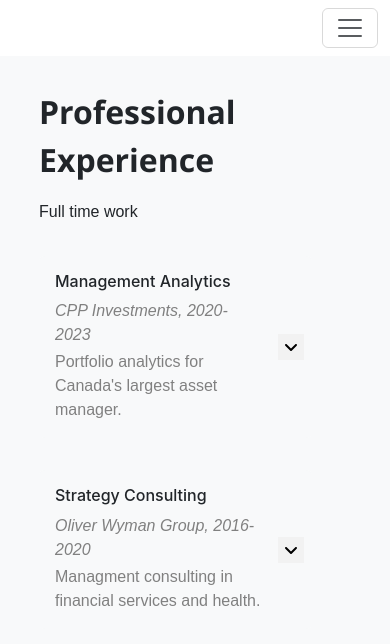
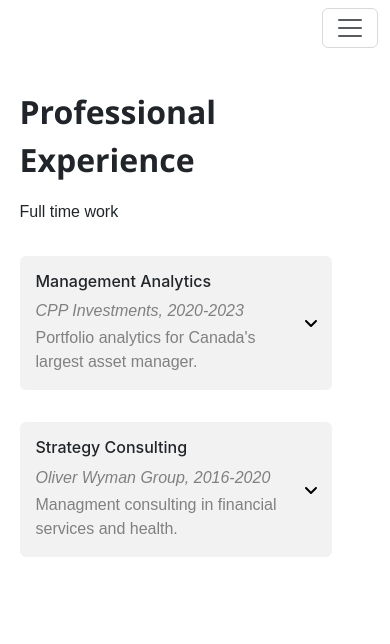
Before and after one commit to dgutkin/personal-website, a React (Create React App) app: page /professional in a window 390 px wide. Shown: the top 644 px of the page. Built offline with nearby package versions, Linux system fonts and the light colour scheme.

Commit message:
Tweak padding on all pages

```diff
--- a/src/styles/About.css
+++ b/src/styles/About.css
@@ -27,10 +27,10 @@
     margin: 0;
 }
 
-@media (max-width: 50rem) {
+@media (max-width: 35rem) {
     .about-container {
         width: 100vw;
-        padding-left: 10vw;
+        padding-left: 5vw;
     }
 }
 
--- a/src/styles/App.css
+++ b/src/styles/App.css
@@ -1,6 +1,7 @@
 
 .App{
-  background: #f8f9fa;
+  /* background: #f8f9fa; */
+  background: #ffffff;
   display: block;
   overflow: auto;
   height: 100vh;
--- a/src/styles/Professional.css
+++ b/src/styles/Professional.css
@@ -1,3 +1,16 @@
+
+ul {
+    list-style: none;
+    margin-left: 0;
+    padding-left: 0.5rem;
+    padding-right: 1rem;
+}
+
+li.professional-list-item:before {
+    content: ">";
+    padding-right: 1rem;
+    color: grey;
+}
 
 .professional-container{
     width: 50rem;
@@ -13,17 +26,21 @@
 }
 
 .card-list {
-    margin-top: 1rem;
+    margin-top: 2rem;
 }
 
 .professional-card {
-    width: 26rem;
-    margin-bottom: 2rem;
-    background: #f8f9fa;
+    width: 24rem;
+    margin-top: 0rem;
+    background: #f2f2f2f2;
     display: flex;
     flex-direction: row;
     align-items: center;
     border: none;
+}
+
+.professional-card-non-first {
+    margin-top: 2rem;
 }
 
 .card-title {
@@ -32,8 +49,8 @@
 
 .card-image {
     border-radius: 10%;
-    width: 8rem;
-    height: 8rem;
+    width: 2rem;
+    height: 2rem;
     margin-right: 1rem;
     align-items: center;
 }
@@ -48,12 +65,34 @@
     font-style: italic;
 }
 
+.accordion-header {
+    padding: 0;
+}
+
+.accordion-item {
+    padding: 0;
+    border: none;
+    background: grey;
+}
+
+.experience-card {
+    background: #ffffff;
+    width: 24rem;
+    padding-left: 1rem;
+    padding-top: 0.5rem;
+    padding-bottom: 0.5rem;
+    border: none;
+}
+
 @media (max-width: 35rem) {
     .professional-container {
         width: 100vw;
-        padding-left: 10vw;
+        padding-left: 5vw;
     }
     .professional-card {
-        width: 70vw;
+        width: 80vw;
+    }
+    .experience-card {
+        width: 80vw;
     }
 }
--- a/src/styles/Projects.css
+++ b/src/styles/Projects.css
@@ -21,8 +21,8 @@
     margin-bottom: 1rem;
     background: #f8f9fa;
     display: flex;
-    flex-direction: row;
-    align-items: center;
+    flex-direction: column;
+    align-items: left;
     border: none;
 }
 
@@ -32,9 +32,11 @@
 
 .card-image {
     border-radius: 10%;
-    width: 8rem;
-    height: 8rem;
     margin-right: 1rem;
+    margin-left: 1rem;
+    margin-top: 1rem;
+    width: 100%;
+    height: auto;
     align-items: center;
 }
 
@@ -42,12 +44,16 @@
     color: grey;
 }
 
+.card-body {
+    padding-left: 1rem;
+}
+
 @media (max-width: 35rem) {
     .projects-container {
         width: 100vw;
-        padding-left: 10vw;
+        padding-left: 5vw;
     }
     .project-card {
-        width: 70vw;
+        width: 80vw;
     }
 }
```
Also changed, not shown: public/Work.jpg (deleted).
